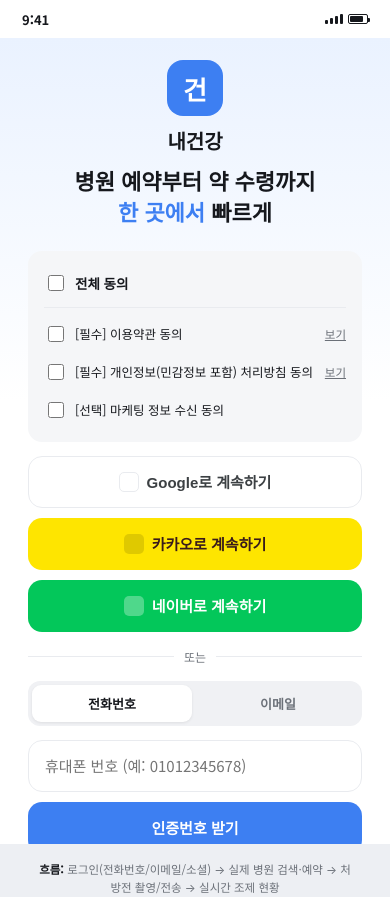
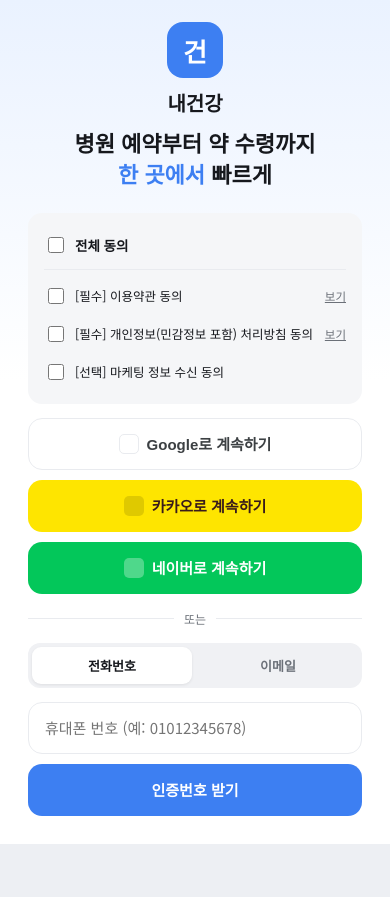
Before and after one commit to parkhy5454/CareLink, a React (Vite) app: page / in a window 390 px wide. After the commit the page ends 844 px from the top, so only its background shows below. Built offline with nearby package versions, Linux system fonts and the light colour scheme.

Commit message:
Add files via upload

```diff
--- a/src/index.css
+++ b/src/index.css
@@ -70,11 +70,17 @@ body{
 
 /* ── 실제 스마트폰(좁은 화면)에서는 "데모용 폰 틀"을 없애고 화면을 꽉 채웁니다 ── */
 @media (max-width: 480px){
+  html, body{
+    overflow-x:hidden;
+  }
   .demo-page{
     padding:0;
     min-height:100vh;
   }
   .demo-topbar{
+    display:none;
+  }
+  .demo-hint{
     display:none;
   }
   .phone{
@@ -84,6 +90,22 @@ body{
     border:none;
     border-radius:0;
     box-shadow:none;
+  }
+  /* 목업용 가짜 시계/배터리 표시줄은 실제 기기에서 진짜 상태표시줄과 겹치므로 숨기고,
+     대신 화면 맨 위에 노치/카메라 펀치홀 영역만큼 안전 여백을 줍니다 */
+  .statusbar{
+    display:none;
+  }
+  .screen{
+    padding-top:env(safe-area-inset-top);
+  }
+  /* 홈 인디케이터가 있는 기기(iPhone X 이후)에서 하단 탭바가 안 가려지게 */
+  .tabbar{
+    padding-bottom:env(safe-area-inset-bottom);
+  }
+  /* iOS Safari는 입력창 글자가 16px보다 작으면 탭할 때 화면을 확대해버려요 */
+  .input-field, .symptom-textarea, select, textarea{
+    font-size:16px;
   }
 }
 .statusbar.dark span{color:#fff;}
```
